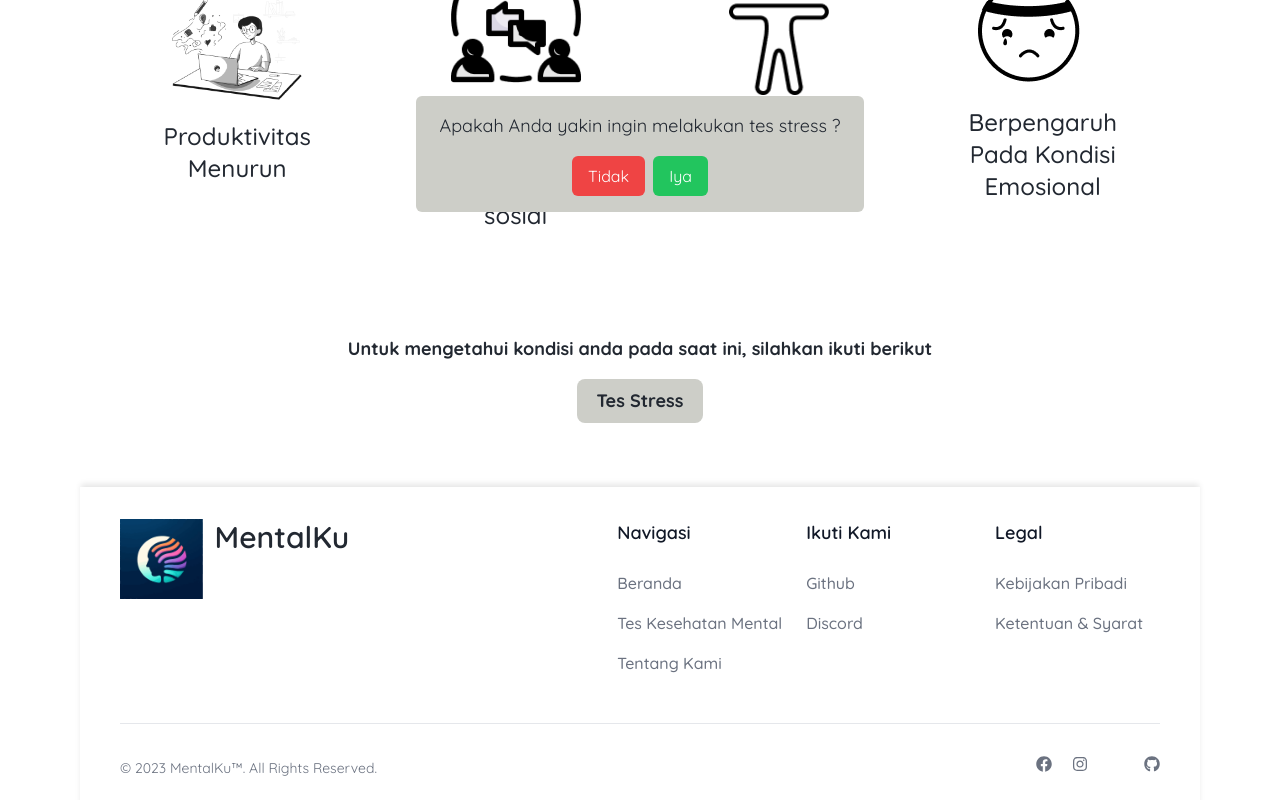
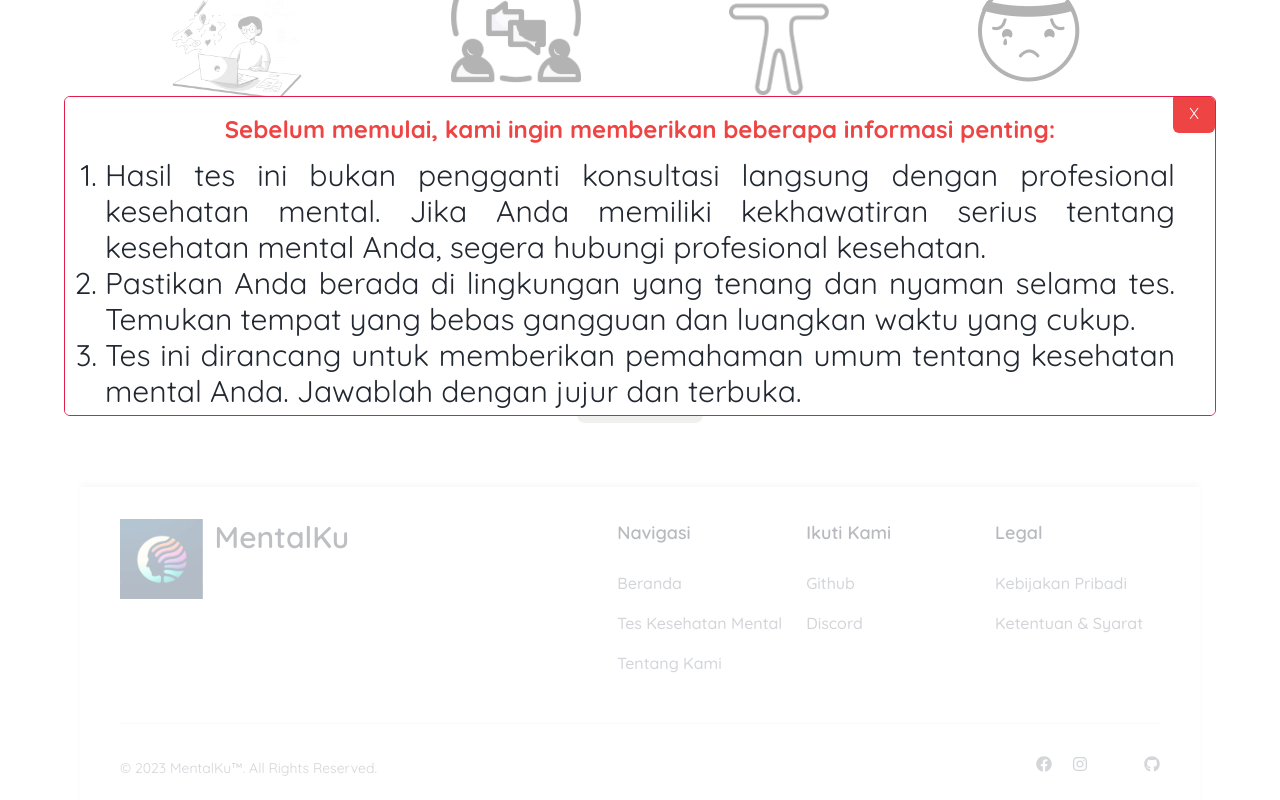
Before and after one commit to dzikryalfian14/MentalKu, a React (Vite) app: page /tes-kesehatan-mental/stress in a window 1280 px wide. Both pictures are taken after a click on the button "Tes Stress". Shown: the part 1488-2288 px from the top of the page. Built offline with nearby package versions, Linux system fonts and the light colour scheme; some icons are missing.

Commit message:
memperbaiki modal mulai test

```diff
--- a/src/pages/TestMental/Kategori/depresiPage/Tes.jsx
+++ b/src/pages/TestMental/Kategori/depresiPage/Tes.jsx
@@ -25,27 +25,32 @@ const Tes = () => {
         </button>
       </div>
 
-      {/* Modal */}
-      <Modal
+{/* Modal */}
+<Modal
         isOpen={modalIsOpen}
         onRequestClose={() => setModalIsOpen(false)}
-        className="modal p-4 bg-[#cdcec8] rounded-md max-w-md mx-auto mt-24"
-        overlayClassName="overlay fixed top-0 left-0 right-0 bottom-0"
+        className="modal p-4 bg-[#ffffff] rounded-md max-w-6xl mx-auto mt-24 max-h-80 border border-solid border-rose-600 overflow-auto px-10"
+        overlayClassName="overlay bg-white bg-opacity-70 fixed top-0 left-0 right-0 bottom-0"
       >
-        <div className="content text-center">
-          <p className="mb-4 text-lg">
-            Apakah Anda yakin ingin melakukan tes depresi?
-          </p>
+        <div className="content text-center relative">
+        <p className="text-red-500 text-2xl font-bold">Sebelum memulai, kami ingin memberikan beberapa informasi penting:</p>
+        <ul className=" list-decimal text-justify leading-loose pt-3 text-base sm:text-2xl xl:text-3xl">
+            <li>Hasil tes ini bukan pengganti konsultasi langsung dengan profesional kesehatan mental. Jika Anda memiliki kekhawatiran serius tentang kesehatan mental Anda, segera hubungi profesional kesehatan.</li>
+            <li>Pastikan Anda berada di lingkungan yang tenang dan nyaman selama tes. Temukan tempat yang bebas gangguan dan luangkan waktu yang cukup.</li>
+            <li>Tes ini dirancang untuk memberikan pemahaman umum tentang kesehatan mental Anda. Jawablah dengan jujur dan terbuka.</li>
+            <li>Apabila Anda merasa sangat kewalahan atau mengalami krisis mental, segera hubungi layanan darurat atau konsultasikan dengan profesional kesehatan mental.</li>
+            <li>Setelah tes selesai, kami akan menyediakan saran berdasarkan hasil Anda. Namun, evaluasi lebih mendalam dapat diperoleh melalui konsultasi dengan seorang profesional.</li>
+        </ul>
           <div className="flex justify-center">
             <button
               onClick={() => setModalIsOpen(false)}
-              className="bg-red-500 text-white py-2 px-4 mr-2 rounded-md"
+              className="bg-red-500  hover:bg-red-600 active:bg-red-700 focus:outline-none focus:ring focus:ring-red-300 text-white py-2 px-4 rounded-md  mr-2 absolute -top-5 -right-12"
             >
-              Tidak
+              X
             </button>
             <Link to="/tes-kesehatan-mental/depressiontest">
-              <button className="bg-green-500 text-white py-2 px-4 rounded-md">
-                Iya
+              <button className="bg-green-500 hover:bg-green-600 active:bg-green-700 focus:outline-none focus:ring focus:ring-green-300 text-white py-2 px-4 rounded-md">
+                Mulai Tes
               </button>
             </Link>
           </div>
--- a/src/pages/TestMental/Kategori/kecemasanPage/Tes.jsx
+++ b/src/pages/TestMental/Kategori/kecemasanPage/Tes.jsx
@@ -29,23 +29,28 @@ const Tes = () => {
       <Modal
         isOpen={modalIsOpen}
         onRequestClose={() => setModalIsOpen(false)}
-        className="modal p-4 bg-[#cdcec8] rounded-md max-w-md mx-auto mt-24"
-        overlayClassName="overlay fixed top-0 left-0 right-0 bottom-0"
+        className="modal p-4 bg-[#ffffff] rounded-md max-w-6xl mx-auto mt-24 max-h-80 border border-solid border-rose-600 overflow-auto px-10"
+        overlayClassName="overlay bg-white bg-opacity-70 fixed top-0 left-0 right-0 bottom-0"
       >
-        <div className="content text-center">
-          <p className="mb-4 text-lg">
-            Apakah Anda yakin ingin melakukan tes kecemasan ?
-          </p>
+        <div className="content text-center relative">
+        <p className="text-red-500 text-2xl font-bold">Sebelum memulai, kami ingin memberikan beberapa informasi penting:</p>
+        <ul className=" list-decimal text-justify leading-loose pt-3 text-base sm:text-2xl xl:text-3xl">
+            <li>Hasil tes ini bukan pengganti konsultasi langsung dengan profesional kesehatan mental. Jika Anda memiliki kekhawatiran serius tentang kesehatan mental Anda, segera hubungi profesional kesehatan.</li>
+            <li>Pastikan Anda berada di lingkungan yang tenang dan nyaman selama tes. Temukan tempat yang bebas gangguan dan luangkan waktu yang cukup.</li>
+            <li>Tes ini dirancang untuk memberikan pemahaman umum tentang kesehatan mental Anda. Jawablah dengan jujur dan terbuka.</li>
+            <li>Apabila Anda merasa sangat kewalahan atau mengalami krisis mental, segera hubungi layanan darurat atau konsultasikan dengan profesional kesehatan mental.</li>
+            <li>Setelah tes selesai, kami akan menyediakan saran berdasarkan hasil Anda. Namun, evaluasi lebih mendalam dapat diperoleh melalui konsultasi dengan seorang profesional.</li>
+        </ul>
           <div className="flex justify-center">
             <button
               onClick={() => setModalIsOpen(false)}
-              className="bg-red-500 text-white py-2 px-4 mr-2 rounded-md"
+              className="bg-red-500  hover:bg-red-600 active:bg-red-700 focus:outline-none focus:ring focus:ring-red-300 text-white py-2 px-4 rounded-md  mr-2 absolute -top-5 -right-12"
             >
-              Tidak
+              X
             </button>
             <Link to="/tes-kesehatan-mental/kecemasantest">
-              <button className="bg-green-500 text-white py-2 px-4 rounded-md">
-                Iya
+              <button className="bg-green-500 hover:bg-green-600 active:bg-green-700 focus:outline-none focus:ring focus:ring-green-300 text-white py-2 px-4 rounded-md">
+                Mulai Tes
               </button>
             </Link>
           </div>
--- a/src/pages/TestMental/Kategori/stressPage/Tes.jsx
+++ b/src/pages/TestMental/Kategori/stressPage/Tes.jsx
@@ -12,10 +12,11 @@ const Tes = () => {
   };
 
   return (
-    <div className="p-16">
+    <div className="p-16 ">
       <div className="text-center text-lg font-bold">
-        Untuk mengetahui kondisi anda pada saat ini, silahkan ikuti berikut
+        Untuk mengetahui kondisi stress, silahkan ikuti tes!!
       </div>
+
       <div className="flex justify-center">
         <button
           onClick={handleTestStress}
@@ -29,23 +30,28 @@ const Tes = () => {
       <Modal
         isOpen={modalIsOpen}
         onRequestClose={() => setModalIsOpen(false)}
-        className="modal p-4 bg-[#cdcec8] rounded-md max-w-md mx-auto mt-24"
-        overlayClassName="overlay fixed top-0 left-0 right-0 bottom-0"
+        className="modal p-4 bg-[#ffffff] rounded-md max-w-6xl mx-auto mt-24 max-h-80 border border-solid border-rose-600 overflow-auto px-10"
+        overlayClassName="overlay bg-white bg-opacity-70 fixed top-0 left-0 right-0 bottom-0"
       >
-        <div className="content text-center">
-          <p className="mb-4 text-lg">
-            Apakah Anda yakin ingin melakukan tes stress ?
-          </p>
+        <div className="content text-center relative">
+        <p className="text-red-500 text-2xl font-bold">Sebelum memulai, kami ingin memberikan beberapa informasi penting:</p>
+        <ul className=" list-decimal text-justify leading-loose pt-3 text-base sm:text-2xl xl:text-3xl">
+            <li>Hasil tes ini bukan pengganti konsultasi langsung dengan profesional kesehatan mental. Jika Anda memiliki kekhawatiran serius tentang kesehatan mental Anda, segera hubungi profesional kesehatan.</li>
+            <li>Pastikan Anda berada di lingkungan yang tenang dan nyaman selama tes. Temukan tempat yang bebas gangguan dan luangkan waktu yang cukup.</li>
+            <li>Tes ini dirancang untuk memberikan pemahaman umum tentang kesehatan mental Anda. Jawablah dengan jujur dan terbuka.</li>
+            <li>Apabila Anda merasa sangat kewalahan atau mengalami krisis mental, segera hubungi layanan darurat atau konsultasikan dengan profesional kesehatan mental.</li>
+            <li>Setelah tes selesai, kami akan menyediakan saran berdasarkan hasil Anda. Namun, evaluasi lebih mendalam dapat diperoleh melalui konsultasi dengan seorang profesional.</li>
+        </ul>
           <div className="flex justify-center">
             <button
               onClick={() => setModalIsOpen(false)}
-              className="bg-red-500 text-white py-2 px-4 mr-2 rounded-md"
+              className="bg-red-500  hover:bg-red-600 active:bg-red-700 focus:outline-none focus:ring focus:ring-red-300 text-white py-2 px-4 rounded-md  mr-2 absolute -top-5 -right-12"
             >
-              Tidak
+              X
             </button>
             <Link to="/tes-kesehatan-mental/stresstest">
-              <button className="bg-green-500 text-white py-2 px-4 rounded-md">
-                Iya
+              <button className="bg-green-500 hover:bg-green-600 active:bg-green-700 focus:outline-none focus:ring focus:ring-green-300 text-white py-2 px-4 rounded-md">
+                Mulai Tes
               </button>
             </Link>
           </div>
```
